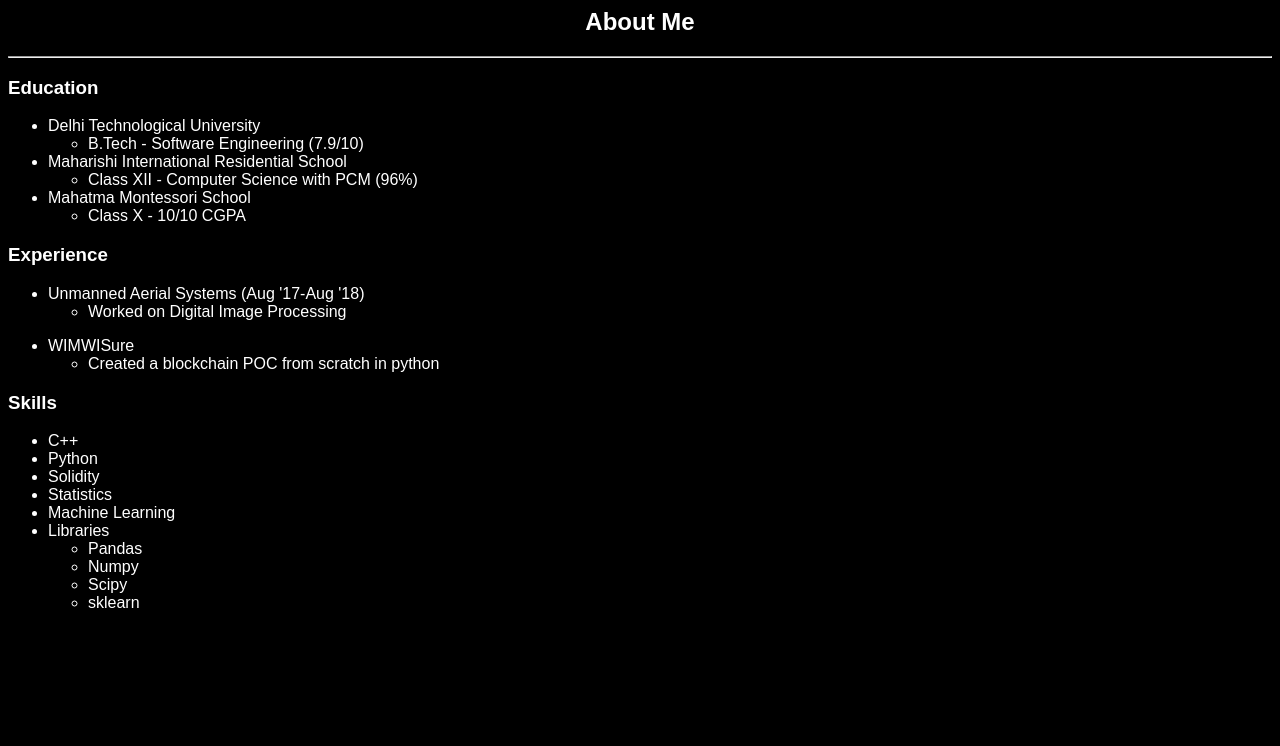
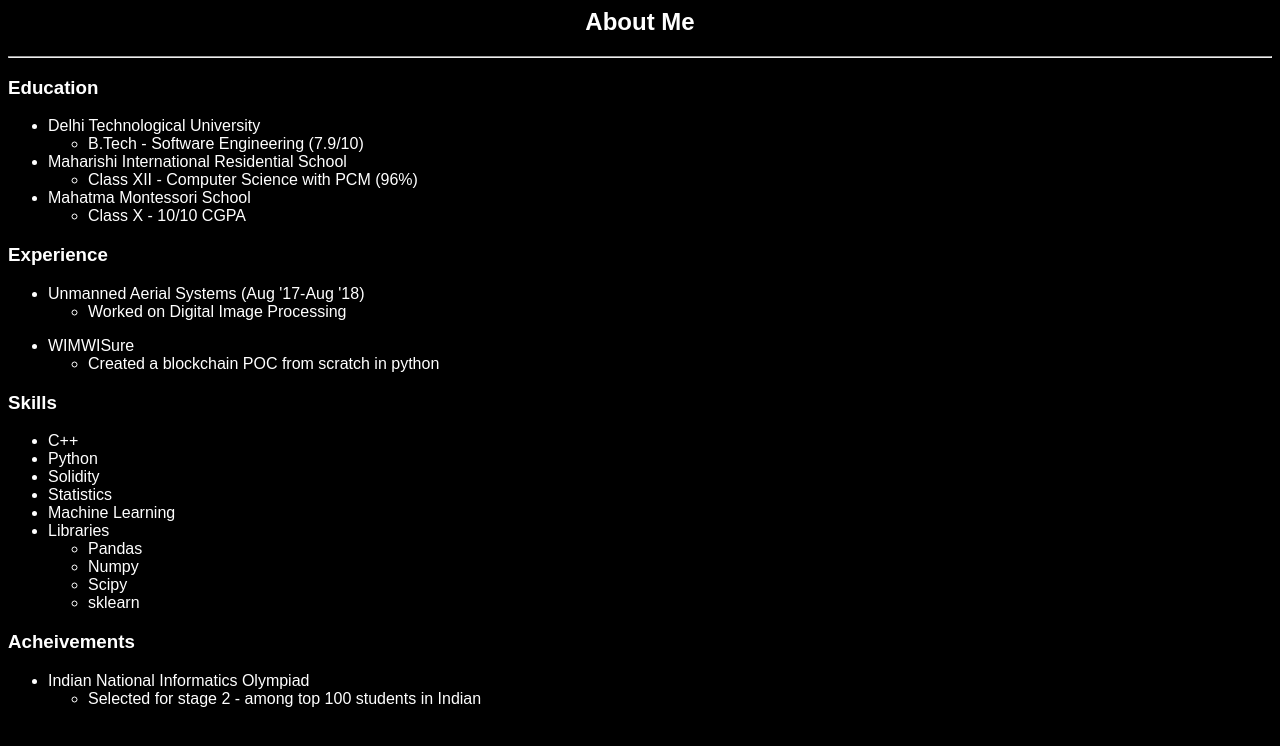
Before and after one commit to blogtesting/blogtesting.github.io, a plain HTML site: page index.html in a window 1280 px wide. Drawn offline with Linux system fonts and the light colour scheme.

Commit message:
Acheivements

```diff
--- a/index.html
+++ b/index.html
@@ -65,5 +65,15 @@
       </ul>
     </li>
   </ul>
+  <h3>Acheivements</h3>
+  <ul>
+    <li> Indian National Informatics Olympiad
+      <ul>
+        <li>
+          Selected for stage 2 - among top 100 students in Indian
+        </li>
+      </ul>
+    </li>
+  </ul>
  </body>
 </html>
```
